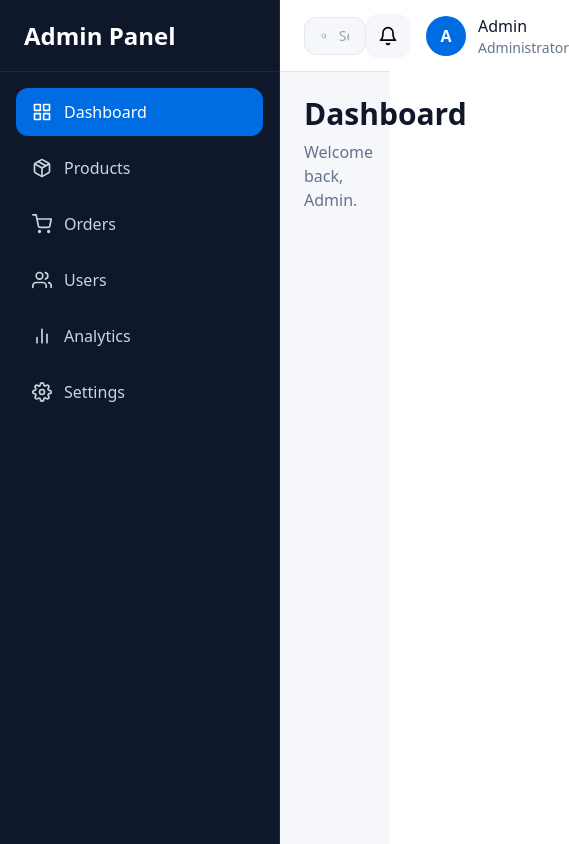
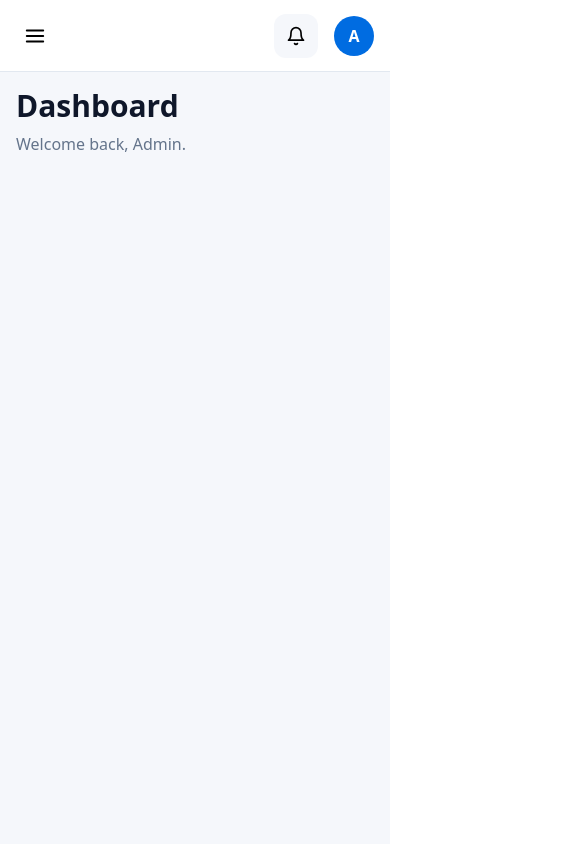
Before and after one commit to dania8shaghouri/e-commerce, a React (Vite) app in the folder frontend/: page /admin/dashboard in a window 390 px wide. Shown: the whole page, 569 px wide, since content can reach past the window. Built offline with nearby package versions, Linux system fonts and the light colour scheme.

Commit message:
improve admin sidebar with responsive mobile navigation behavior

```diff
--- a/frontend/src/features/admin/components/sidebar/AdminSidebar.tsx
+++ b/frontend/src/features/admin/components/sidebar/AdminSidebar.tsx
@@ -5,9 +5,15 @@ import {
   FiUsers,
   FiBarChart2,
   FiSettings,
+  FiX,
 } from "react-icons/fi";
 
 import { NavLink } from "react-router-dom";
+
+interface Props {
+  isSidebarOpen: boolean;
+  setIsSidebarOpen: React.Dispatch<React.SetStateAction<boolean>>;
+}
 
 const menuItems = [
   {
@@ -47,15 +53,37 @@ const menuItems = [
   },
 ];
 
-const AdminSidebar = () => {
+const AdminSidebar = ({ isSidebarOpen, setIsSidebarOpen }: Props) => {
   return (
-    <aside className="fixed left-0 top-0 z-50 h-screen w-sidebar bg-sidebar border-r border-slate-800">
-      <div className="flex h-topbar items-center px-6 border-b border-slate-800">
-        <h1 className="text-2xl font-bold text-white">
-          Admin Panel
-        </h1>
+    <aside
+      className={`
+        fixed left-0 top-0 z-50 h-screen w-sidebar
+        bg-sidebar border-r border-slate-800
+        transition-transform duration-300
+
+        ${isSidebarOpen ? "translate-x-0" : "-translate-x-full"}
+
+        lg:translate-x-0
+      `}
+    >
+      {/* HEADER */}
+      <div className="flex h-topbar items-center justify-between border-b border-slate-800 px-6">
+        <button className="flex items-center gap-2 text-lg font-semibold text-white">
+          <FiShoppingCart className="text-2xl" />
+
+          <span>ShopSphere</span>
+        </button>
+
+        {/* MOBILE CLOSE */}
+        <button
+          onClick={() => setIsSidebarOpen(false)}
+          className="text-white lg:hidden"
+        >
+          <FiX size={24} />
+        </button>
       </div>
 
+      {/* MENU */}
       <nav className="p-4">
         <ul className="space-y-2">
           {menuItems.map((item) => {
@@ -65,10 +93,12 @@ const AdminSidebar = () => {
               <li key={item.path}>
                 <NavLink
                   to={item.path}
+                  onClick={() => setIsSidebarOpen(false)}
                   className={({ isActive }) =>
                     `
                     flex items-center gap-3 rounded-xl px-4 py-3
                     transition-all duration-200
+
                     ${
                       isActive
                         ? "bg-primary text-white"
@@ -79,9 +109,7 @@ const AdminSidebar = () => {
                 >
                   <Icon size={20} />
 
-                  <span className="font-medium">
-                    {item.label}
-                  </span>
+                  <span className="font-medium">{item.label}</span>
                 </NavLink>
               </li>
             );
--- a/frontend/src/features/admin/components/topbar/AdminTopbar.tsx
+++ b/frontend/src/features/admin/components/topbar/AdminTopbar.tsx
@@ -1,36 +1,79 @@
-import { FiBell, FiSearch } from "react-icons/fi";
+import { FiBell, FiSearch, FiMenu } from "react-icons/fi";
 
-const AdminTopbar = () => {
+interface Props {
+  setIsSidebarOpen: React.Dispatch<React.SetStateAction<boolean>>;
+}
+
+const AdminTopbar = ({ setIsSidebarOpen }: Props) => {
   return (
-    <header className="sticky top-0 z-40 flex h-topbar items-center justify-between border-b border-border bg-white px-6">
-      <div className="flex items-center gap-3 rounded-xl border border-border bg-background px-4 py-2 w-[320px]">
-        <FiSearch className="text-textSecondary" />
+    <header
+      className="
+        sticky top-0 z-30 flex h-topbar
+        items-center justify-between
+        border-b border-border
+        bg-white px-4 sm:px-6
+      "
+    >
+      <div className="flex items-center gap-4">
+        {/* MOBILE MENU */}
+        <button
+          onClick={() => setIsSidebarOpen(true)}
+          className="
+            rounded-xl p-2 hover:bg-slate-100
+            lg:hidden
+          "
+        >
+          <FiMenu size={22} />
+        </button>
 
-        <input
-          type="text"
-          placeholder="Search..."
-          className="w-full bg-transparent outline-none text-sm"
-        />
+        {/* SEARCH */}
+        <div
+          className="
+            hidden sm:flex items-center gap-3
+            rounded-xl border border-border
+            bg-background px-4 py-2
+            w-[320px]
+          "
+        >
+          <FiSearch className="text-textSecondary" />
+
+          <input
+            type="text"
+            placeholder="Search..."
+            className="
+              w-full bg-transparent
+              text-sm outline-none
+            "
+          />
+        </div>
       </div>
 
+      {/* RIGHT */}
       <div className="flex items-center gap-4">
-        <button className="relative rounded-xl bg-background p-3 hover:bg-slate-200 transition">
+        <button
+          className="
+            relative rounded-xl bg-background
+            p-3 transition hover:bg-slate-200
+          "
+        >
           <FiBell size={20} />
         </button>
 
         <div className="flex items-center gap-3">
-          <div className="flex h-10 w-10 items-center justify-center rounded-full bg-primary text-white font-semibold">
+          <div
+            className="
+              flex h-10 w-10 items-center
+              justify-center rounded-full
+              bg-primary font-semibold text-white
+            "
+          >
             A
           </div>
 
-          <div>
-            <p className="font-medium text-textPrimary">
-              Admin
-            </p>
+          <div className="hidden sm:block">
+            <p className="font-medium text-textPrimary">Admin</p>
 
-            <p className="text-sm text-textSecondary">
-              Administrator
-            </p>
+            <p className="text-sm text-textSecondary">Administrator</p>
           </div>
         </div>
       </div>
--- a/frontend/src/features/admin/layouts/AdminLayout.tsx
+++ b/frontend/src/features/admin/layouts/AdminLayout.tsx
@@ -1,16 +1,34 @@
 import { Outlet } from "react-router-dom";
+import { useState } from "react";
+
 import AdminSidebar from "../components/sidebar/AdminSidebar";
 import AdminTopbar from "../components/topbar/AdminTopbar";
 
 const AdminLayout = () => {
+  const [isSidebarOpen, setIsSidebarOpen] = useState(false);
+
   return (
     <div className="min-h-screen bg-background">
-      <AdminSidebar />
+      {/* MOBILE OVERLAY */}
+      {isSidebarOpen && (
+        <div
+          onClick={() => setIsSidebarOpen(false)}
+          className="
+            fixed inset-0 z-40 bg-black/50
+            lg:hidden
+          "
+        />
+      )}
 
-      <div className="ml-sidebar min-h-screen">
-        <AdminTopbar />
+      <AdminSidebar
+        isSidebarOpen={isSidebarOpen}
+        setIsSidebarOpen={setIsSidebarOpen}
+      />
 
-        <main className="p-6">
+      <div className="min-h-screen lg:ml-sidebar">
+        <AdminTopbar setIsSidebarOpen={setIsSidebarOpen} />
+
+        <main className="p-4 sm:p-6">
           <Outlet />
         </main>
       </div>
```
